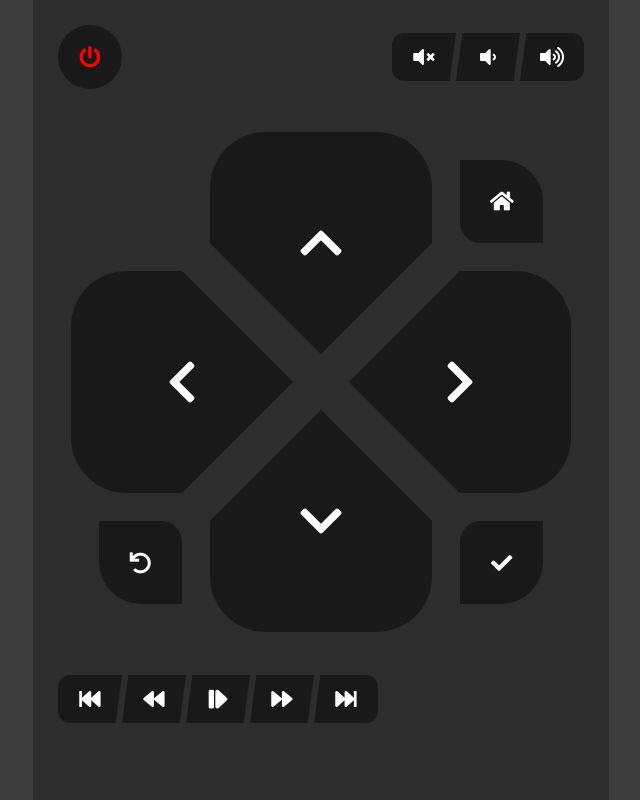
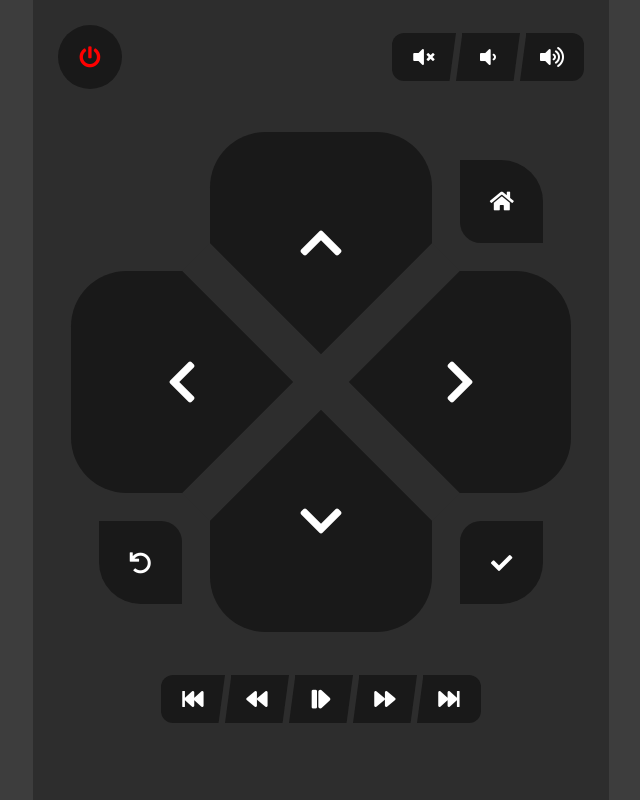
Before and after one commit to oscarmuhr/tv-remote, a website: page src/static/home.html in a window 1280 px wide. Shown: the whole page, without its empty margins (319-959 px from the left). Drawn offline with nearby package versions, Linux system fonts and the light colour scheme.

Commit message:
align media controls center

```diff
--- a/src/static/home.html
+++ b/src/static/home.html
@@ -63,7 +63,7 @@
                 -->
             </div>
         </div>
-        <div class="top-row">
+        <div class="media-control-row">
             <div class="rocker">
                 <div class="rocker-btn" onclick="httpGet('/basic-actions/prev')">
                     <span class="fa fa-fast-backward fa-lg"></span>
--- a/src/static/main.css
+++ b/src/static/main.css
@@ -132,12 +132,20 @@ body {
     border-bottom-left-radius: 25%;
 }
 
-.top-row {
+.top-row,
+.media-control-row {
     width: 100%;
     padding: 15px;
     display: flex;
     align-items: center;
+}
+
+.top-row {
     justify-content: space-between;
+}
+
+.media-control-row {
+    justify-content: center;
 }
 
 .power-button {
```
